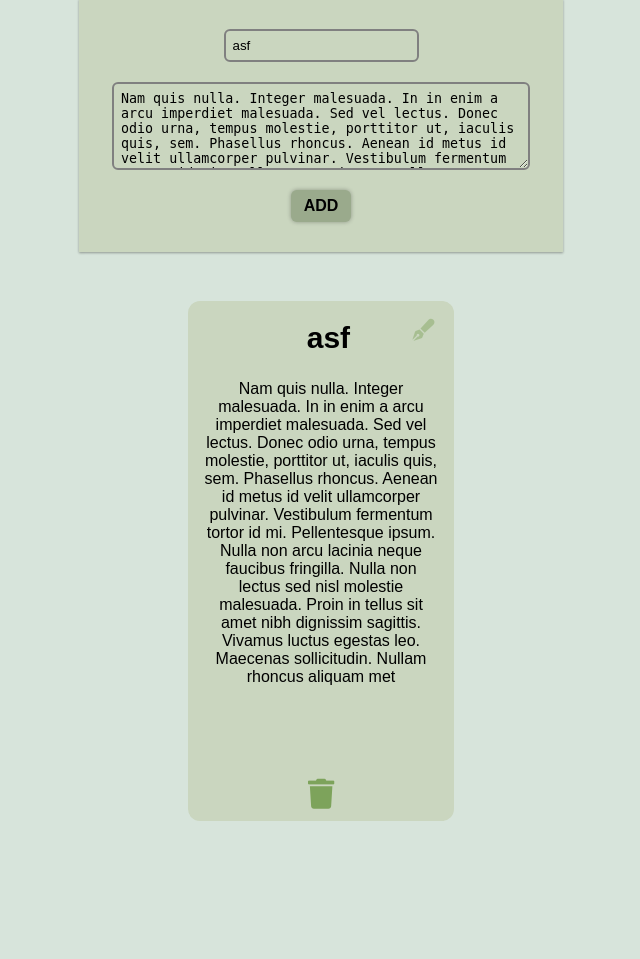
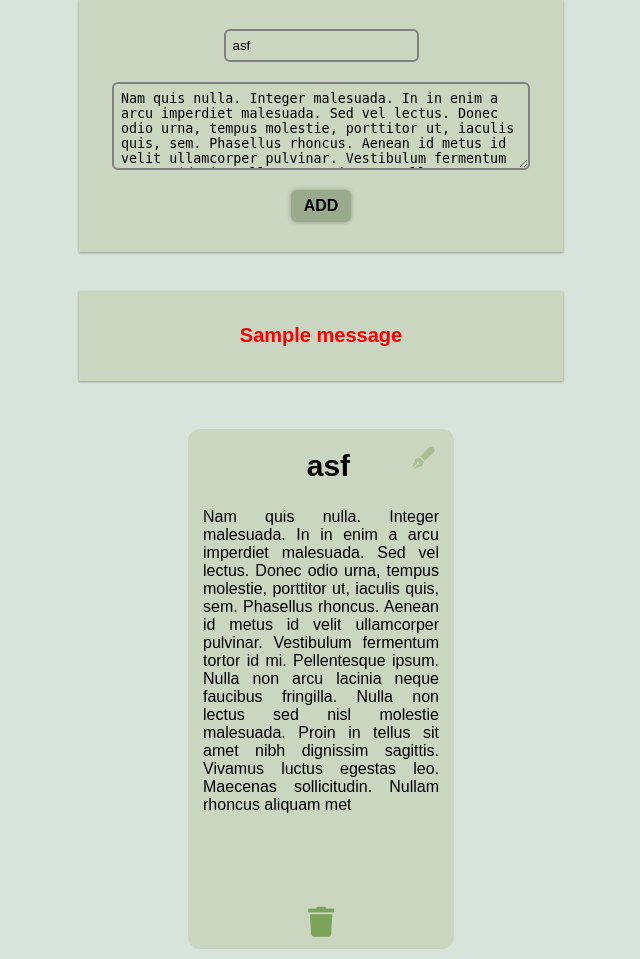
Before and after one commit to ankitpakhale/todolist, a Django app: template todoapp/templates/dashboard.html in a window 1280 px wide. Shown: the part 103-1062 px from the top of the page, without its empty margins (319-959 px from the left). Before the commit the page ends 924 px from the top, so only its background shows below. Run offline with Django 4.2, Linux system fonts and the light colour scheme; data comes from the database, SQL or seed files in the repository; both versions use the stored data as it was after the commit; the template is opened without the code that fills it: values that come from a table or form of the project are taken from there, most other values are stand-ins (such as "Sample title", 1, 10 or a date in 2020); one stand-in notice (Sample message) is shown.

Commit message:
bug fixed

```diff
--- a/todoapp/templates/dashboard.html
+++ b/todoapp/templates/dashboard.html
@@ -50,6 +50,7 @@
             text-align: center;
             border-radius: 12px;
             transition: all 0.3s ease;
+
         }
 
         .card:hover {
@@ -63,11 +64,14 @@
             padding: 10px;
             /* margin: 5px auto; */
             margin: 5px 2px 2px 56px;
+
         }
 
         .card p {
             padding: 10px;
             margin: 5px auto;
+            text-justify: distribute-all-lines;
+            text-align: justify;
         }
 
         .card a {
@@ -126,7 +130,7 @@
             margin: 0;
             padding: 0;
             color: #6A8651;
-            ;
+
         }
 
         .head .logout {
@@ -219,7 +223,6 @@
             min-width: 250px;
 
         }
-
     </style>
 </head>
 
@@ -253,6 +256,15 @@
             </form>
         </div>
 
+        {% if messages %}
+        <div class="box">
+            {% for message in messages %}
+            <h1 class="blank">
+                {{ message }}
+            </h1>
+            {% endfor %}
+        </div>
+        {% endif %}
 
         {% if card %}
         <div class="fields">
@@ -269,24 +281,17 @@
             {% endfor %}
         </div>
 
-        {% elif messages %}
+
+        {% else %}
+        <!-- <h3 class="blank">Sorry, you don't have any card in your Dashboard</h3> -->
         <div class="box">
-            {% for message in messages %}
-            <h1 class="blank">
-                {{ message }}
-            </h1>
-            {% endfor %}
+            <h1 class="blank">Sorry, you don't have any card in your Dashboard</h1>
+
         </div>
 
-    </div>
+        {% endif %}
 
-    {% else %}
-    <!-- <h3 class="blank">Sorry, you don't have any card in your Dashboard</h3> -->
-    <div class="box">
-        <h1 class="blank">Sorry, you don't have any card in your Dashboard</h1>
-    </div>
 
-    {% endif %}
 
     </div>
 </body>
```
Also changed, not shown: db.sqlite3.
